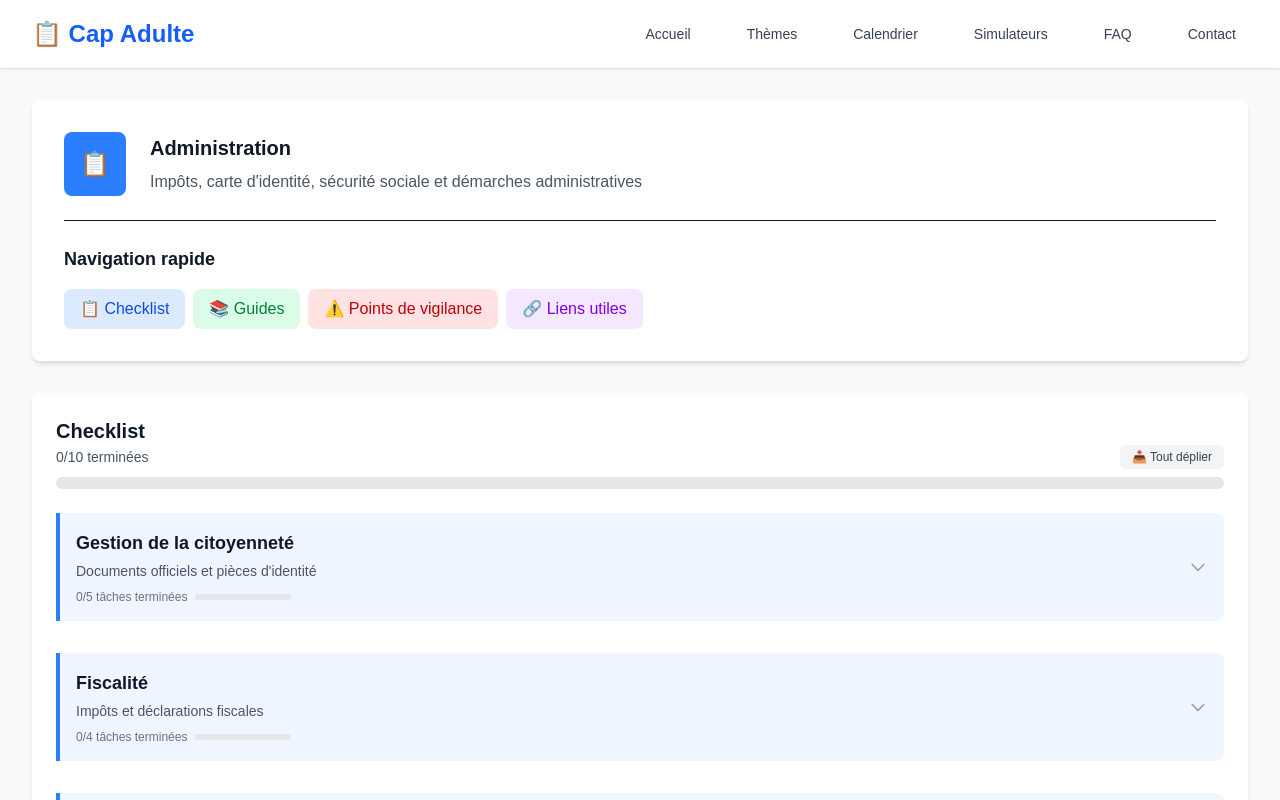
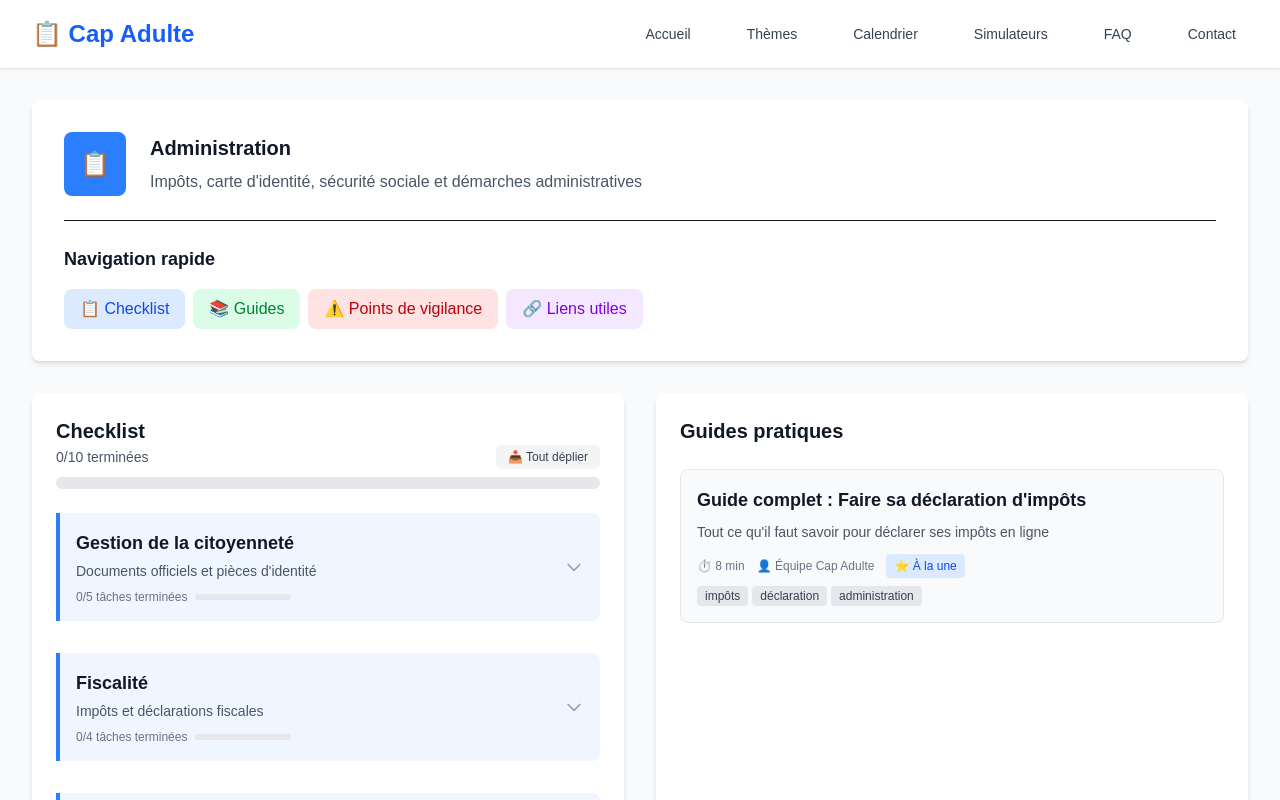
Before and after one commit to TicTac1602/CAP, a Next.js app: page /theme/administration in a window 1280 px wide. Shown: the top 800 px of the page. Built offline with nearby package versions, Linux system fonts and the light colour scheme.

Commit message:
theme layout update

```diff
--- a/src/app/theme/[id]/page.tsx
+++ b/src/app/theme/[id]/page.tsx
@@ -69,18 +69,18 @@ export default async function ThemePage({ params }: ThemePageProps) {
 					</div>
 				</div>
 
-				{/* Checklist principale */}
-				<div id="checklist" className="mb-8">
-					<Checklist checklistSections={theme.checklistSections} themeId={theme.id} />
-				</div>
+				{/* Checklist et Guides côte à côte */}
+				<div className="mb-8 grid grid-cols-1 lg:grid-cols-2 gap-8">
+					{/* Checklist principale */}
+					<div id="checklist">
+						<Checklist checklistSections={theme.checklistSections} themeId={theme.id} />
+					</div>
 
-				{/* Sections supplémentaires en pleine largeur */}
-				<div className="space-y-8">
 					{/* Guides */}
 					{themeGuides.length > 0 && (
 						<div id="guides" className="bg-white rounded-lg shadow-md p-6">
 							<h2 className="text-xl font-bold text-gray-900 mb-6">Guides pratiques</h2>
-							<div className="grid grid-cols-1 md:grid-cols-2 lg:grid-cols-3 gap-4">
+							<div className="space-y-4">
 								{themeGuides.map((guide) => (
 									<Link
 										key={guide.id}
@@ -110,7 +110,10 @@ export default async function ThemePage({ params }: ThemePageProps) {
 							</div>
 						</div>
 					)}
+				</div>
 
+				{/* Sections supplémentaires en pleine largeur */}
+				<div className="space-y-8">
 					{/* Points de vigilance */}
 					{theme.vigilancePoints.length > 0 && (
 						<div id="vigilance" className="bg-white rounded-lg shadow-md p-6">
--- a/src/app/theme/page.tsx
+++ b/src/app/theme/page.tsx
@@ -30,7 +30,7 @@ export default function ThemesPage() {
 				<div className="mt-8 bg-blue-50 rounded-lg p-8">
 					<div>
 						<h2 className="text-2xl font-bold text-gray-900 mb-4">Vous avez une question ?</h2>
-						<p className="text-lg text-gray-600 mb-6 max-w-2xl mx-auto">
+						<p className="text-lg text-gray-600 mb-6">
 							D&apos;autres personnes ont peut-être eu la même question. Consultez notre FAQ pour
 							trouver votre réponse. Sinon n&apos;hésitez pas à nous contacter directement !
 						</p>
```
